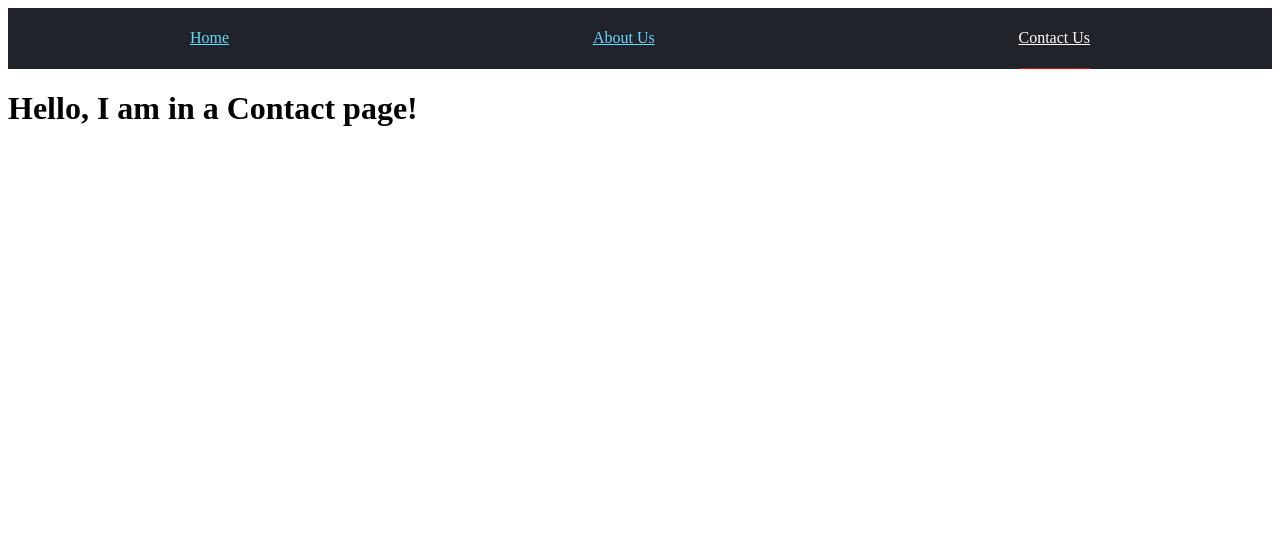
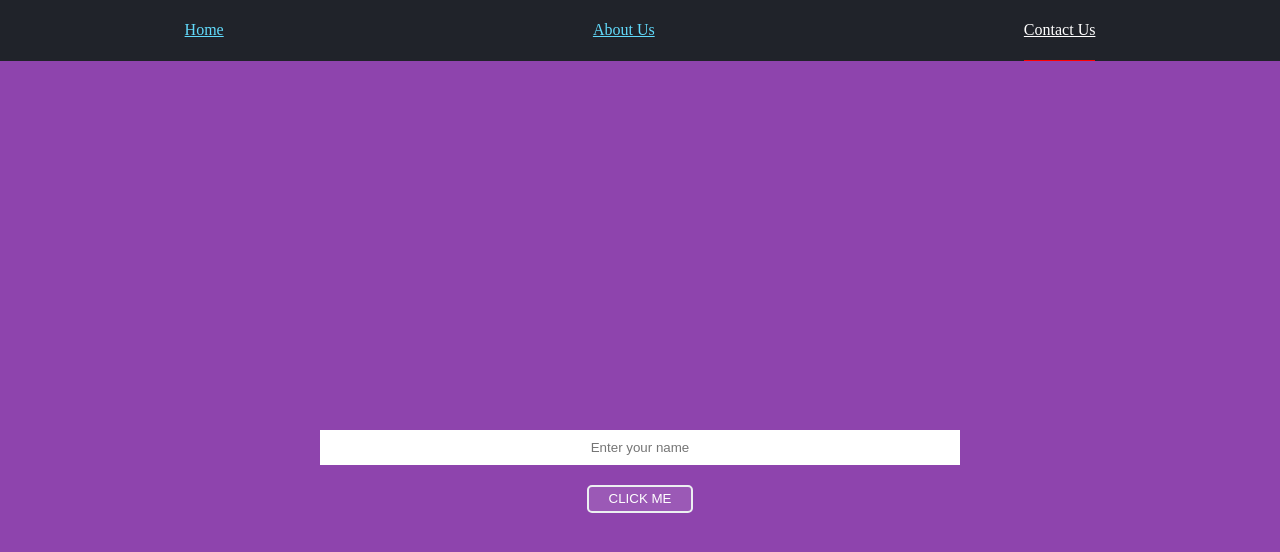
Before and after one commit to mustafaalispk/React-Assignment1, a React (Create React App) app in the folder reactassignment1/: page /contact in a window 1280 px wide. Shown: the top 552 px of the page. Built offline with nearby package versions, Linux system fonts and the light colour scheme; the HTML template or start-up script is replaced by a standard one.

Commit message:
contact form with useState

```diff
--- a/reactassignment1/src/components/Menu.js
+++ b/reactassignment1/src/components/Menu.js
@@ -3,12 +3,13 @@ import { NavLink } from 'react-router-dom';
 
 const Menu = () => {
     return (
-
-        <div className="menu_style">
-            <NavLink exact activeClassName="active_class" to='/'>Home</NavLink>
-            <NavLink exact activeClassName="active_class" to='/about'>About Us</NavLink>
-            <NavLink exact activeClassName="active_class" to='/contact'>Contact Us</NavLink>
-        </div>
+        <>
+            <div className="menu_style">
+                <NavLink exact activeClassName="active_class" to='/'>Home</NavLink>
+                <NavLink exact activeClassName="active_class" to='/about'>About Us</NavLink>
+                <NavLink exact activeClassName="active_class" to='/contact'>Contact Us</NavLink>
+            </div>
+        </>
 
     )
 }
--- a/reactassignment1/src/index.css
+++ b/reactassignment1/src/index.css
@@ -1,3 +1,41 @@
+* {
+  box-sizing: border-box;
+  padding: 0;
+  margin: 0;
+}
+.contact_form {
+  width: 100%;
+  height: 100vh;
+  background: #8e44ad;
+  display: flex;
+  flex-direction: column;
+  justify-content: center;
+  align-items: center;
+}
+h1 {
+  color: white;
+  background: transparent;
+  text-shadow: 0 2px 2px black;
+}
+input {
+  width: 50%;
+  padding: 10px 20px;
+  border: none;
+  border: none;
+  margin: 20px 0;
+  text-align: center;
+}
+button {
+  line-height: 24px;
+  padding: 0 20px;
+  background: #9b59b6;
+  color: White;
+  border: 2px solid #ecf0f1;
+  outline: none;
+  border-radius: 5px;
+  text-transform: uppercase;
+  cursor: pointer;
+}
 a {
   color: #61dafb;
 }
--- a/reactassignment1/src/views/About.js
+++ b/reactassignment1/src/views/About.js
@@ -1,6 +1,6 @@
 import React from 'react'
 
 const About = () => {
-    return <h1>Hello, I am in a About page!</h1>
+    return <h1 className="contact_form">Hello, I am in a About page!</h1>
 }
 export default About;
--- a/reactassignment1/src/views/Contact.js
+++ b/reactassignment1/src/views/Contact.js
@@ -1,6 +1,25 @@
-import React from 'react'
+import React, { useState } from 'react'
 
 const Contact = () => {
-    return <h1>Hello, I am in a Contact page!</h1>
+    const [name, setName] = useState("");
+    const [formName, setFullName] = useState();
+    const inputEvent = (event) => {
+        setName(event.target.value);
+    };
+    const onSubmit = () => {
+        setFullName(name);
+    }
+    return (
+        <>
+            <div className="contact_form">
+                <h1>{formName}</h1>
+                <input type="text" placeholder="Enter your name"
+                    onChange={inputEvent}
+                    value={name} />
+                <button onClick={onSubmit}> Click Me</button>
+            </div>
+        </>
+
+    )
 }
 export default Contact;
--- a/reactassignment1/src/views/HomeView.js
+++ b/reactassignment1/src/views/HomeView.js
@@ -2,7 +2,7 @@ import React from 'react';
 
 const HomeView = () => {
     return (
-        <div>
+        <div className="contact_form">
             <h1>This is the Homeview page!</h1>
         </div>
     )
```
Also changed, not shown: 1 other file (tests, documents, lock files or other folders).
